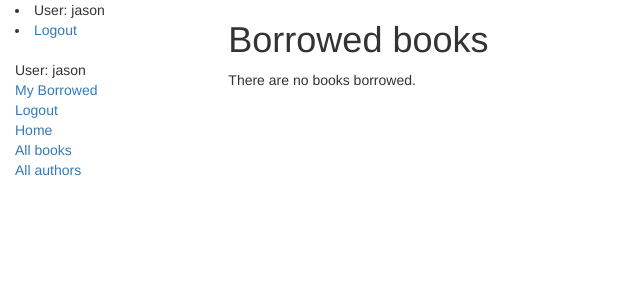
After one commit to zhouxiongh/locallibrary, a Django app: page /catalog/mybooks/ in a window 1280 px wide. The commit adds this page. Shown: the top 300 px of the page, without its empty margins (0-640 px from the left). Run offline with Django 3.2, Linux system fonts and the light colour scheme; a user stored in the database is signed in; data comes from the database, SQL or seed files in the repository; both versions use the stored data as it was after the commit; some libraries are stand-ins or nearby versions.

Commit message:
feat: list borrowed books

```diff
--- a/catalog/admin.py
+++ b/catalog/admin.py
@@ -36,12 +36,14 @@ class BookAdmin(admin.ModelAdmin):
 
 @admin.register(BookInstance)
 class BookInstanceAdmin(admin.ModelAdmin):
+    list_display = ('book', 'status', 'borrower', 'due_back', 'id')
     list_filter = ('status', 'due_back')
+
     fieldsets = (
         (None, {
-            'fields': ('book', 'imprint', 'id')
+            'fields': ('book','imprint', 'id')
         }),
         ('Availability', {
-            'fields': ('status', 'due_back')
+            'fields': ('status', 'due_back','borrower')
         }),
     )
--- a/catalog/templates/base_generic.html
+++ b/catalog/templates/base_generic.html
@@ -28,6 +28,13 @@
      <li><a href="{% url 'login'%}?next={{request.path}}">Login</a></li>
    {% endif %}
       <ul class="sidebar-nav">
+         {% if user.is_authenticated %}
+             <li>User: {{ user.get_username }}</li>
+             <li><a href="{% url 'my-borrowed' %}">My Borrowed</a></li>
+             <li><a href="{% url 'logout'%}?next={{request.path}}">Logout</a></li>
+        {% else %}
+            <li><a href="{% url 'login'%}?next={{request.path}}">Login</a></li>
+        {% endif %}
           <li><a href="{% url 'index' %}">Home</a></li>
           <li><a href="{% url 'books' %}">All books</a></li>
           <li><a href="{% url 'authors' %}">All authors</a></li>
--- /dev/null
+++ b/catalog/templates/catalog/bookinstance_list_borrowed_user.html
@@ -0,0 +1,19 @@
+{% extends "base_generic.html" %}
+
+{% block content %}
+    <h1>Borrowed books</h1>
+
+    {% if bookinstance_list %}
+    <ul>
+
+      {% for bookinst in bookinstance_list %}
+      <li class="{% if bookinst.is_overdue %}text-danger{% endif %}">
+        <a href="{% url 'book-detail' bookinst.book.pk %}">{{bookinst.book.title}}</a> ({{ bookinst.due_back }})
+      </li>
+      {% endfor %}
+    </ul>
+
+    {% else %}
+      <p>There are no books borrowed.</p>
+    {% endif %}
+{% endblock %}
--- a/catalog/urls.py
+++ b/catalog/urls.py
@@ -8,3 +8,7 @@ urlpatterns = [
     path('authors/', views.AuthorListView.as_view(), name='authors'),
     path('authors/<int:pk>', views.AuthorDetailView.as_view(), name='author-detail'),
 ]
+
+urlpatterns += [
+    path('mybooks/', views.LoanedBooksByUserListView.as_view(), name='my-borrowed'),
+]
--- a/catalog/views.py
+++ b/catalog/views.py
@@ -3,6 +3,8 @@ from django.views import generic
 
 # Create your views here.
 from .models import Book, Author, BookInstance, Genre
+
+from django.contrib.auth.mixins import LoginRequiredMixin
 
 
 def index(request):
@@ -51,3 +53,16 @@ class AuthorListView(generic.ListView):
 
 class AuthorDetailView(generic.DetailView):
     model = Author
+
+
+class LoanedBooksByUserListView(LoginRequiredMixin, generic.ListView):
+    """
+    Generic class-based view listing books on loan to current user.
+    """
+    model = BookInstance
+    template_name = 'catalog/bookinstance_list_borrowed_user.html'
+    paginate_by = 10
+
+    def get_queryset(self):
+        return BookInstance.objects.filter(borrower=self.request.user).filter(
+            status__exact='o').order_by('due_back')
```
Also changed, not shown: catalog/models.py (+12 -0 lines), db.sqlite3.
